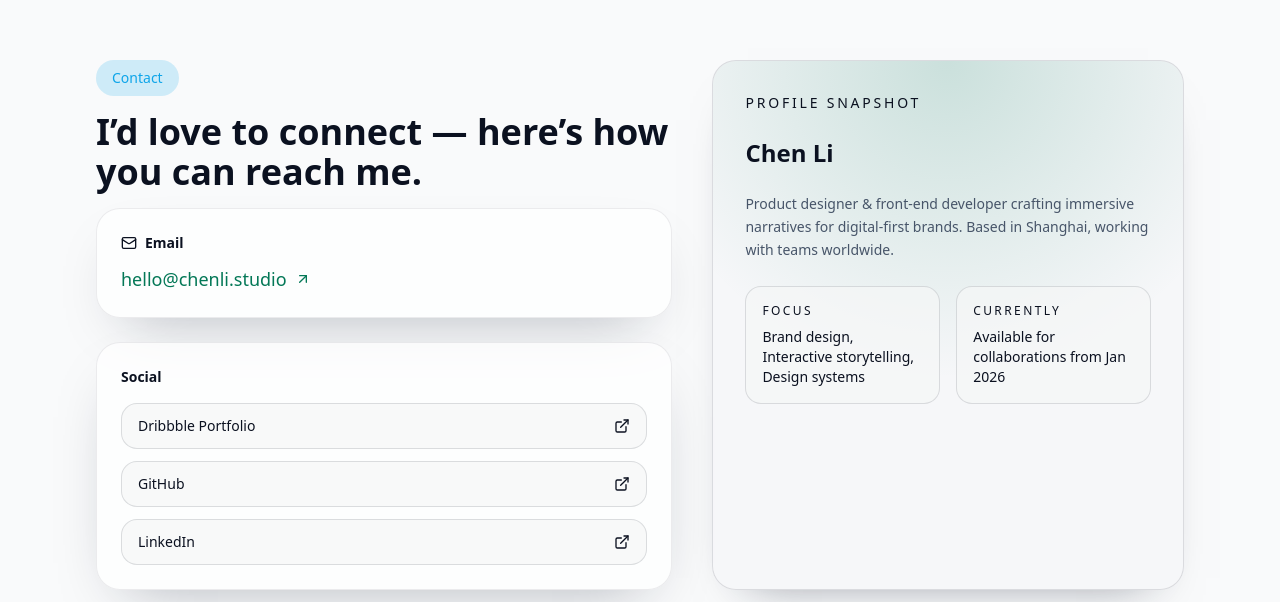
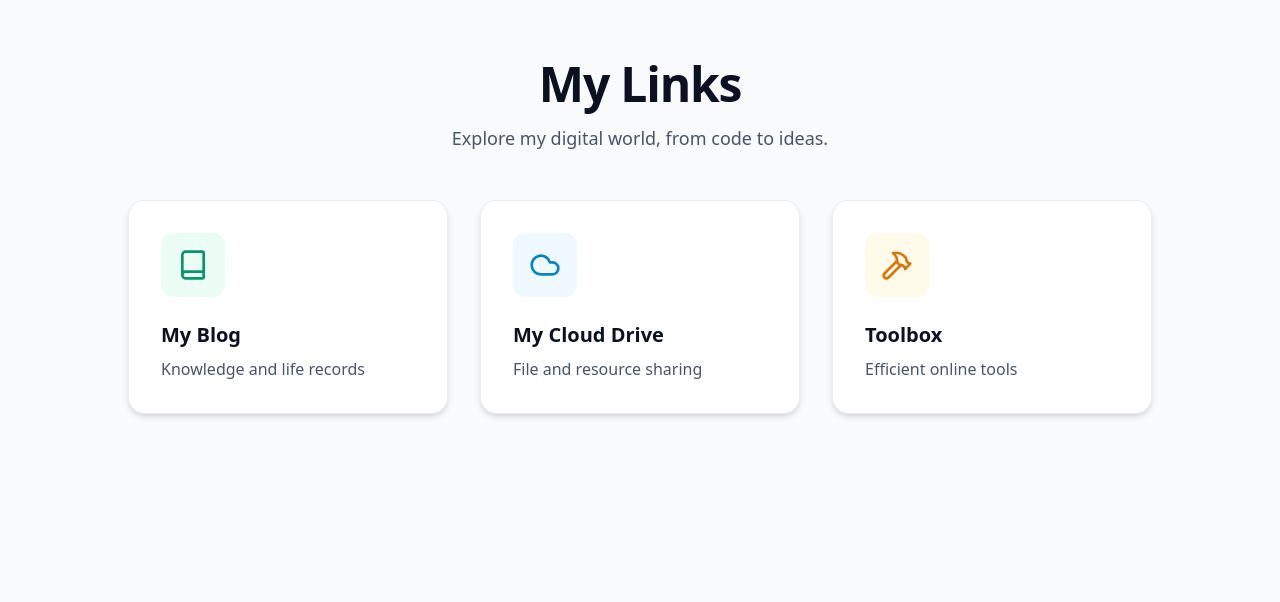
Before and after one commit to Arzelan/mySelf_page, a React (Vite) app: page / in a window 1280 px wide. Shown: the part 1618-2220 px from the top of the page. Built offline with nearby package versions, Linux system fonts and the light colour scheme.

Commit message:
添加我的链接 模块

```diff
--- a/src/App.tsx
+++ b/src/App.tsx
@@ -1,5 +1,6 @@
 import { useEffect, useMemo, useState, useCallback, type ReactNode } from "react";
 import { useTranslation } from "react-i18next";
+import { LinksSection } from "./components/LinksSection";
 import { Globe2, Menu, X, ArrowUpRight, Languages, Mail, ExternalLink, SunMedium, Moon } from "lucide-react";
 import { motion, AnimatePresence } from "framer-motion";
 import "./i18n";
@@ -23,6 +24,7 @@ type TranslationShape = {
   nav: {
     home: string;
     works: string;
+    links: string;
     contact: string;
     language: string;
     theme: string;
@@ -44,6 +46,14 @@ type TranslationShape = {
     title: string;
     subtitle: string;
     items: WorkItem[];
+  };
+  links: {
+    title: string;
+    subtitle: string;
+    items: {
+      title: string;
+      description: string;
+    }[];
   };
   contact: {
     title: string;
@@ -67,6 +77,7 @@ type TranslationShape = {
 const navLinks = [
   { id: "home" },
   { id: "works" },
+  { id: "links" },
   { id: "contact" },
 ] as const;
 
@@ -714,6 +725,7 @@ function App() {
       themeToggle: t("themeToggle", { returnObjects: true }),
       hero: t("hero", { returnObjects: true }),
       works: t("works", { returnObjects: true }),
+      links: t("links", { returnObjects: true }),
       contact: t("contact", { returnObjects: true }),
       footer: t("footer", { returnObjects: true }),
     }),
@@ -752,6 +764,9 @@ function App() {
       <main className="flex flex-col gap-16 pt-32 transition-colors duration-300">
         <HeroSection content={strings.hero} />
         <WorksSection content={strings.works} />
+        <SectionWrapper id="links">
+          <LinksSection content={strings.links} />
+        </SectionWrapper>
         <ContactSection content={strings.contact} />
       </main>
       <Footer content={strings.footer} />
--- /dev/null
+++ b/src/components/LinksSection.tsx
@@ -0,0 +1,91 @@
+import { motion } from "framer-motion";
+import { Github, Book, Cloud, Hammer, type LucideIcon } from "lucide-react";
+import type { ComponentType } from "react";
+
+type LinksSectionProps = {
+  content: {
+    title: string;
+    subtitle: string;
+    items: {
+      title: string;
+      description: string;
+    }[];
+  };
+};
+
+const linkDetails = [
+  {
+    icon: Book,
+    iconBg: "bg-emerald-50 dark:bg-slate-800",
+    iconColor: "text-emerald-600 dark:text-slate-300",
+  },
+  {
+    icon: Cloud,
+    iconBg: "bg-sky-50 dark:bg-slate-800",
+    iconColor: "text-sky-600 dark:text-slate-300",
+  },
+  {
+    icon: Hammer,
+    iconBg: "bg-amber-50 dark:bg-slate-800",
+    iconColor: "text-amber-600 dark:text-slate-300",
+  },
+];
+
+const placeholderLinks = ["#blog", "#cloud", "#toolbox"];
+
+const cardVariants = {
+  hidden: { opacity: 0, y: 20 },
+  visible: (i: number) => ({
+    opacity: 1,
+    y: 0,
+    transition: {
+      delay: i * 0.1,
+      duration: 0.5,
+      ease: "easeOut",
+    },
+  }),
+};
+
+export const LinksSection = ({ content }: LinksSectionProps) => {
+  return (
+    <>
+      <div className="text-center mb-12 max-w-3xl mx-auto">
+        <h2 className="text-4xl font-bold tracking-tight text-[color:var(--page-foreground)] sm:text-5xl">
+          {content.title}
+        </h2>
+        <p className="mt-4 text-lg text-muted">
+          {content.subtitle}
+        </p>
+      </div>
+      <div className="grid grid-cols-1 sm:grid-cols-2 lg:grid-cols-3 gap-8 max-w-5xl mx-auto">
+        {content.items.map((link, i) => {
+          const Icon = linkDetails[i]?.icon || Book;
+          const iconBg = linkDetails[i]?.iconBg || "bg-gray-100 dark:bg-slate-800";
+          const iconColor = linkDetails[i]?.iconColor || "text-gray-600 dark:text-slate-300";
+          return (
+            <motion.a
+              key={link.title}
+              href={placeholderLinks[i] || "#"}
+              target="_blank"
+              rel="noopener noreferrer"
+              className="block p-8 rounded-2xl bg-white dark:bg-slate-800/60 border border-gray-200/80 dark:border-slate-700 shadow-md hover:shadow-lg dark:hover:border-slate-600 transition-all duration-300"
+              variants={cardVariants}
+              initial="hidden"
+              whileInView="visible"
+              viewport={{ once: true, amount: 0.5 }}
+              custom={i}
+            >
+              <div className={`flex items-center justify-center h-16 w-16 rounded-xl mb-6 transition-colors duration-300 ${iconBg}`}>
+                <Icon className={`h-8 w-8 transition-colors duration-300 ${iconColor}`} />
+              </div>
+              <h3 className="text-xl font-semibold text-[color:var(--page-foreground)] mb-2">
+                {link.title}
+              </h3>
+              <p className="text-muted">{link.description}</p>
+            </motion.a>
+          );
+        })}
+      </div>
+    </>
+  );
+};
--- a/src/i18n.ts
+++ b/src/i18n.ts
@@ -8,6 +8,7 @@ const resources = {
       nav: {
         home: "首页",
         works: "作品",
+        links: "我的链接",
         contact: "联系方式",
         language: "语言",
         theme: "主题"
@@ -49,6 +50,24 @@ const resources = {
           }
         ]
       },
+      links: {
+        title: "我的链接",
+        subtitle: "探索我的数字世界，从代码到思想。",
+        items: [
+          {
+            title: "我的博客",
+            description: "记录知识与生活"
+          },
+          {
+            title: "我的网盘",
+            description: "文件与资源分享"
+          },
+          {
+            title: "工具站",
+            description: "高效的在线工具"
+          }
+        ]
+      },
       contact: {
         title: "联系我",
         subtitle: "欢迎通过以下方式与我保持联络。",
@@ -73,6 +92,7 @@ const resources = {
       nav: {
         home: "Home",
         works: "Works",
+        links: "Links",
         contact: "Contact",
         language: "Language",
         theme: "Theme"
@@ -114,6 +134,24 @@ const resources = {
           }
         ]
       },
+      links: {
+        title: "My Links",
+        subtitle: "Explore my digital world, from code to ideas.",
+        items: [
+          {
+            title: "My Blog",
+            description: "Knowledge and life records"
+          },
+          {
+            title: "My Cloud Drive",
+            description: "File and resource sharing"
+          },
+          {
+            title: "Toolbox",
+            description: "Efficient online tools"
+          }
+        ]
+      },
       contact: {
         title: "Contact",
         subtitle: "I’d love to connect — here’s how you can reach me.",
```
Also changed, not shown: 1 other file (tests, documents, lock files or other folders).
